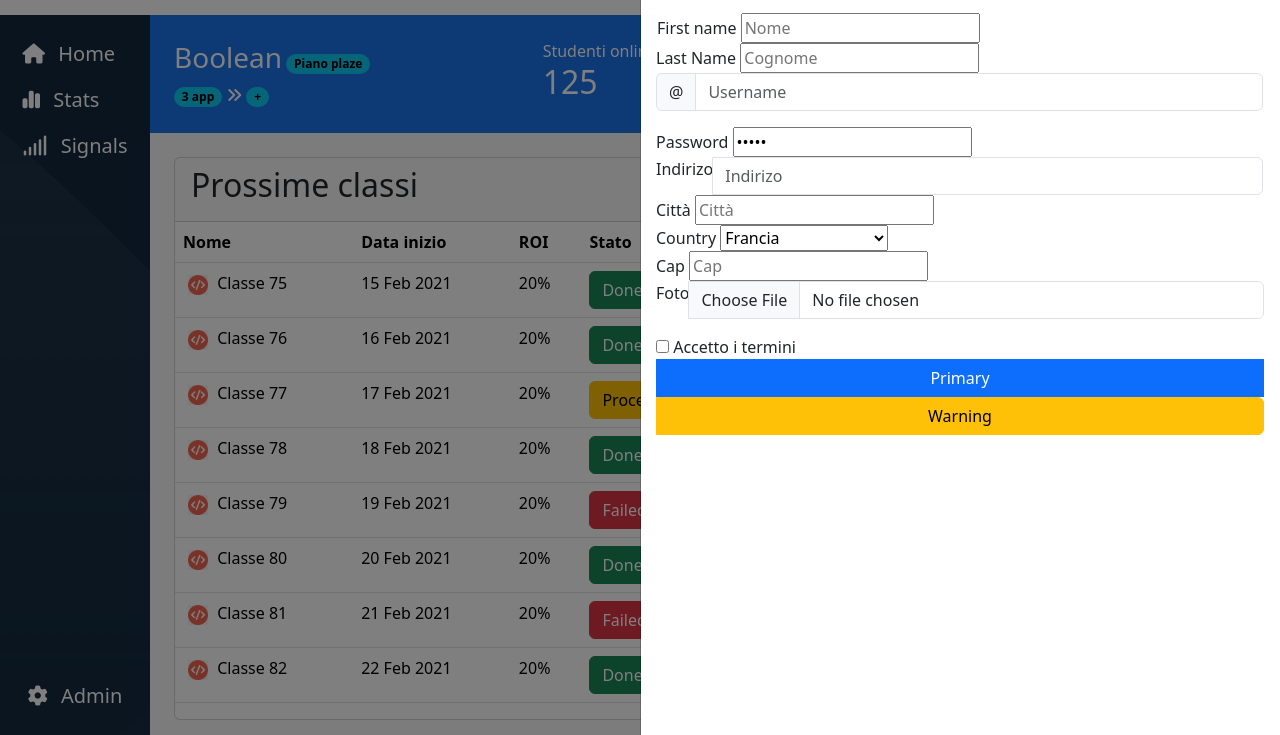
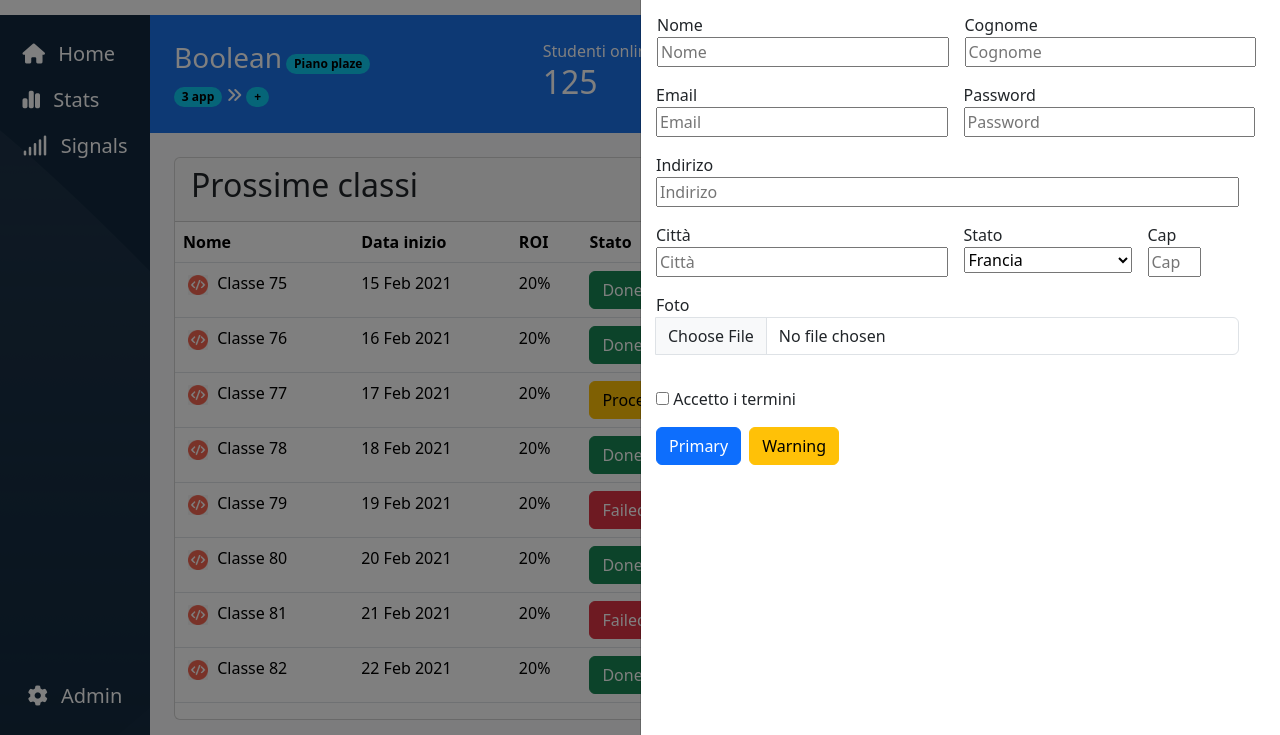
Before and after one commit to MarcoFonti/html-css-bootstrap-dashboard, a plain HTML site: page index.html in a window 1280 px wide. Both pictures are taken after a click on the button 1073 px from the left and 139 px from the top of the page. Shown: the part 65-800 px from the top of the page. Drawn offline with nearby package versions, Linux system fonts and the light colour scheme.

Commit message:
add style to form

```diff
--- a/css/style.css
+++ b/css/style.css
@@ -3,14 +3,10 @@
 .flex {
     display: flex;
 }
-
 /* Elementi solo a Schermo grande */
 .large-display {
     display: none;
 }
-
-
-
 
 /* ?Generic */
 /* Altezza Header */
@@ -18,13 +14,11 @@
     height: 80px;
     background-color: #ffffff;
 }
-
 /* Altezza Main */
 .recipe-content {
     height: calc(100vh - 80px);
     background-color: #F8F9FA;
 }
-
 /* Recipiente Barra Laterale */
 .recipe-aside {
     flex-basis: 80px;
@@ -32,47 +26,32 @@
     background-image: url(../img/sidebar-bg.png);
     background-color: #12293E;
 }
-
 /* Recipiente Attività */
 .recipe-activity {
     flex-grow: 1;
     overflow: auto;
 }
 
-
-
 /* TODO: Inizio */
-
 /* Header Attività */
 .header-activity {
     background-color: #1B72E8;
 }
-
-
+/* Imaggine Classi */
 .recipe-image {
     width: 20px;
     margin:0px 5px;
 }
-
+/* Immagine Logo */
 .image-logo {
     width: 50px;
 }
-
+/*Grandezza Barra di ricerca*/
 .w-80 {
     width: 80%;
 }
 
-
-
 /* ?MEDRIA QUERY*/
-
-@media screen and (min-width: 768px) {
-     /* Elementi solo a Schermo grande */
-     .large-display {
-
-    }
-}
-
 @media screen and (min-width: 992px) {
 
     /* Grandezza Aside */
@@ -80,11 +59,7 @@
         flex-basis: 150px;
     }
 
-    /* Elementi solo a Schermo grande */
-    .large-display {
-        display: inline-block;
-    }
-
+    /* Grandezza Barra di ricerca */
     .w-80 {
         width: 70%;
     }
--- a/index.html
+++ b/index.html
@@ -77,34 +77,40 @@
                   <h5 class="offcanvas-title" id="offcanvasRightLabel">Inserisci un nuovo studente</h5>
                   <button type="button" class="btn-close" data-bs-dismiss="offcanvas" aria-label="Close"></button>
                 </div>
-                <div class="offcanvas-body">
-                  <form class="input-group mb-3 d-flex flex-column">
+                <div class="offcanvas-body p-3">
+                  <form class="input-group d-flex flex-column row row-gap-3">
+                    <div class="recipe-fullname d-flex gap-3">
+                      <div class="col-6">
+                        <label class="d-block" for="firstname">Nome</label>
+                        <input class="w-100" type="text" id="firstname" name="firstname" placeholder="Nome">
+                      </div>
+                      <div class="col-6">
+                        <label class="d-block" for="lastname">Cognome</label>
+                        <input class="w-100" type="text" id="lastname" name="lastname" placeholder="Cognome">
+                      </div>
+                    </div>
+                    <div class="recipe-info d-flex gap-3">
+                      <div class="col-6">
+                        <label class="d-block" for="email">Email</label>
+                        <input class="w-100" type="text" id="email" name="email" placeholder="Email">
+                      </div>
+                      <div class="col-6">
+                        <label class="d-block" for="password">Password</label>
+                        <input class="w-100" type="password" id="password" name="password" placeholder="Password">
+                      </div>
+                    </div>
+                    <div class="col-12">
+                      <label class="d-block" for="indirizo">Indirizo</label>
+                      <input type="text" id="indirizo" class="w-100" placeholder="Indirizo">
+                    </div>
+                    <div class="recipe-city d-flex gap-3">
+                      <div class="col-6">
+                        <label class="d-block" for="citta">Città</label>
+                        <input class="w-100" type="text" id="citta" name="citta" placeholder="Città">
+                      </div>
+                      <div class="col-6 d-flex gap-3">
                         <div>
-                      <label for="firstname">First name</label>
-                      <input type="text" id="firstname" name="firstname" placeholder="Nome">
-                    </div>
-                    <div>
-                      <label for="lastname">Last Name</label>
-                      <input type="text" id="lastname" name="lastname" placeholder="Cognome">
-                    </div>
-                    <div class="input-group mb-3">
-                      <span class="input-group-text">@</span>
-                      <input type="text" class="form-control" placeholder="Username" aria-label="Username">
-                    </div>
-                    <div>
-                      <label for="password">Password</label>
-                      <input type="password" id="password" name="password" placeholder="Cognome" required value="Lanci" pattern="">
-                    </div>
-                    <div class="input-group flex-nowrap">
-                      <label for="indirizo">Indirizo</label>
-                      <input type="text" id="indirizo" class="form-control" placeholder="Indirizo" aria-label="Username">
-                    </div>
-                    <div>
-                      <label for="citta">Città</label>
-                      <input type="text" id="citta" name="citta" placeholder="Città">
-                    </div>
-                    <div>
-                      <label for="Country">Country</label>
+                          <label class="d-block" for="Country">Stato</label>
                           <select name="Country" id="Country" required>
                             <option value="">Seleziona un valore</option>
                             <option value="it">Italia</option>
@@ -113,22 +119,26 @@
                           </select>
                         </div>
                         <div>
-                      <label for="cap">Cap</label>
-                      <input type="text" id="cap" name="cap" placeholder="Cap">
+                          <label class="d-block" for="cap">Cap</label>
+                          <input class="w-50" type="text" id="cap" name="cap" placeholder="Cap">
                         </div>
-                    <div>
+                      </div>
+                    </div>
+                    <div class="col-12">
                       <div class="input-group mb-3">
-                        <label for="inputGroupFile01">Foto</label>
+                        <label class="d-block w-100" for="inputGroupFile01">Foto</label>
                         <input type="file" class="form-control" id="inputGroupFile01">
                       </div>
                     </div>
-                    <div>
+                    <div class="col-12">
                       <label>
                       <input type="checkbox" value="yes" name="privacy-accepted">
                         Accetto i termini</label>
                     </div>
+                    <div class="recipe-button d-flex gap-2 col-12">
                       <button type="button" class="btn btn-primary">Primary</button>
                       <button type="button" class="btn btn-warning">Warning</button>
+                    </div>
                   </form>
                 </div>
               </div>
```
Lines whose indentation alone changed are shown as unchanged.
